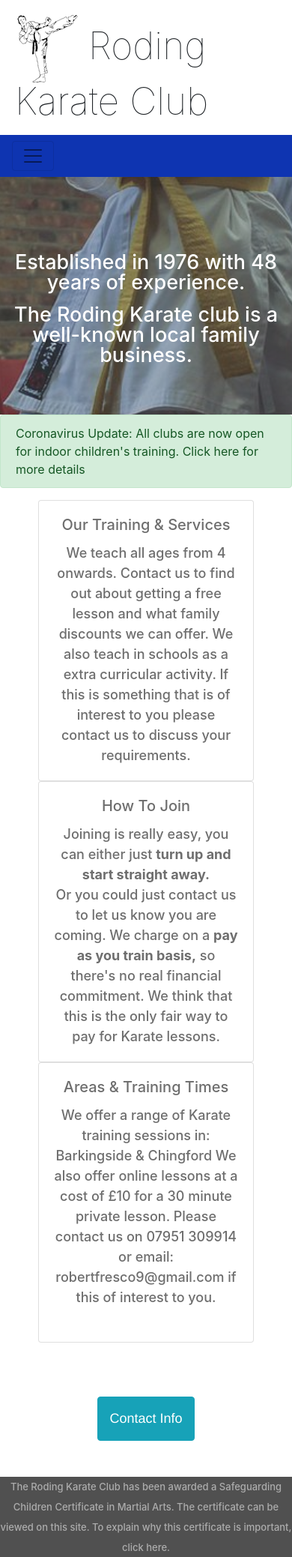
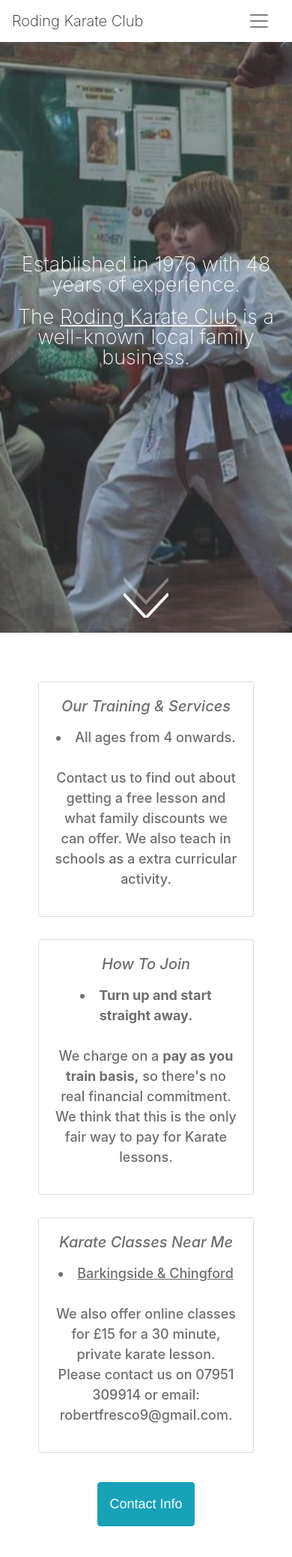
Before and after one commit to harryfresco/rodingkarateclubsite, a PHP site: page /html/index.html in a window 390 px wide. Shown: the top 2077 px of the page at 75% size. Run offline with PHP 8.4, Linux system fonts and the light colour scheme; some libraries are stand-ins or nearby versions.

Commit message:
updated site to nice design

```diff
--- a/css/style.css
+++ b/css/style.css
@@ -1,15 +1,25 @@
+html {
+    scroll-behavior: smooth;
+}
 #topBanner{
     background-color: white;
     padding: 20px;
      font-size: 50px; font-style: normal; font-variant: normal; font-weight: 100; line-height: 50px;
 }
+@media screen and (max-width: 517px) {
 
-body{
-    background-image: url('../img/bg.jpg');
+    #topBanner {
+       font-size: 27px;
+    }
+
+ }
+
+#background{
+    background: url('../img/bg.jpeg');
     background-repeat: no-repeat;
-    width: 100%;
-    background-attachment: fixed;
-  background-size: cover;
+    background-size: auto 100vh;
+z-index: -1;
+background-attachment: fixed;
 
 }
 #link {
@@ -20,15 +30,20 @@ color: white;
 }
 #navvy{
     font-size: 20px; font-style: normal; font-variant: normal; font-weight: 200; line-height: 20px;
-
+    background-color: #6589ff;
 }
-
+@media screen and (max-width: 517px) {
+    #navvy{
+        background-color: white;
+    }
+}
 #intro{
     background-color: rgba(112, 112, 112, 0.329);
     height: 400px;
     padding-top: 100px;
-    padding-bottom: 50px;
-    font-size: 27px; font-style: normal; font-variant: normal; font-weight: 500; line-height: 27px;
+    padding-bottom: 100px;
+    padding-left: 4px;
+    font-size: 27px; font-style: normal; font-variant: normal; font-weight: 200; line-height: 27px;
     color: white;
     height: auto;
 }
@@ -38,6 +53,7 @@ color: white;
     padding-top: 80px;
     font-size: 27px; font-style: normal; font-variant: normal; font-weight: 500; line-height: 27px;
     color: white;
+    padding-left: 4px;
 }
 #introClub>p{
      font-size: 25px; font-style: normal; font-variant: normal; font-weight: 100; line-height: 30px;
@@ -48,6 +64,13 @@ color: white;
 
     font-size: 35px; font-style: normal; font-variant: normal; font-weight: 100; line-height: 35px;
 
+}
+
+#aboutUs>p{
+    font-size: 15px; font-style: normal; font-variant: normal; font-weight: 300; line-height: 25px;
+}
+#aboutUs>h1{
+    font-size: 35px; font-style: normal; font-variant: normal; font-weight: 200; line-height: 40px;
 }
 #opaque{
     background-color: white;
@@ -85,3 +108,118 @@ color: white;
     text-align: center;
     background-color: rgb(80, 80, 80);
 }
+
+.frontCards {
+    padding: 15px;
+}
+
+@media screen and (max-width: 517px) {
+#topCont{
+    display: none;
+    visibility: hidden;
+}
+#link {
+    color: black;
+    }
+    #navbarDropdown{
+        color:black;
+    }
+    .frontPageContainer{
+        padding-top: 50px;
+    }
+    #intro{
+        padding-top: 50px;
+        padding-bottom: 50px;
+        height: calc(100vh - 56px);
+    }
+    .arrows{
+        display: block;
+        visibility: visible;
+    }
+    .centreClass {
+        position: absolute;
+        top: 50%;
+        left: 50%;
+        margin-right: -50%;
+        margin-left: 0;
+        transform: translate(-50%, -50%);
+    }
+#background{
+    background: url('../img/bg crop.jpg');
+    background-repeat: no-repeat;
+    background-size: auto 100vh;
+    background-attachment: fixed;
+}
+}
+
+@media screen and (min-width: 518px) {
+#navBarTitle{
+    display: none;
+    visibility: hidden;
+}
+.centreClass {
+    position:relative;
+    top: 0%;
+    left: 0%;
+    margin-right: 0%;
+    margin-left: 0;
+    transform: translate(0, 0);
+}
+.arrows {
+    display: none;
+    visibility: hidden;
+
+  }
+}
+
+
+
+
+.arrows {
+
+    width: 60px;
+    height: 72px;
+    position: absolute;
+    left: 50%;
+    margin-left: -30px;
+    bottom: 20px;
+  }
+
+  .arrows path {
+    stroke: white;
+    fill: transparent;
+    stroke-width: 4px;
+    animation: arrow 2s infinite;
+    -webkit-animation: arrow 2s infinite;
+  }
+
+  @keyframes arrow
+  {
+  0% {opacity:0}
+  40% {opacity:1}
+  80% {opacity:0}
+  100% {opacity:0}
+  }
+
+  @-webkit-keyframes arrow /*Safari and Chrome*/
+  {
+  0% {opacity:0}
+  40% {opacity:1}
+  80% {opacity:0}
+  100% {opacity:0}
+  }
+
+  .arrows path.a1 {
+    animation-delay:-1s;
+    -webkit-animation-delay:-1s; /* Safari 和 Chrome */
+  }
+
+  .arrows path.a2 {
+    animation-delay:-0.5s;
+    -webkit-animation-delay:-0.5s; /* Safari 和 Chrome */
+  }
+
+  .arrows path.a3 {
+    animation-delay:0s;
+    -webkit-animation-delay:0s; /* Safari 和 Chrome */
+  }
--- a/html/index.html
+++ b/html/index.html
@@ -8,7 +8,9 @@
     <link rel="stylesheet" href="https://cdn.jsdelivr.net/npm/bootstrap@4.5.3/dist/css/bootstrap.min.css" integrity="sha384-TX8t27EcRE3e/ihU7zmQxVncDAy5uIKz4rEkgIXeMed4M0jlfIDPvg6uqKI2xXr2" crossorigin="anonymous">
     <script src="https://code.jquery.com/jquery-1.10.2.js"></script>
     <title>Roding Karate Club</title>
-
+    <meta name="description" content="Karate Classes Near Me. Established in 1976 with 48 years of experience.
+    The Roding Karate club is a well-known local family business. We offer Karate classes in: Barkingside & Chingford.
+    We teach all ages from 4 onwards. We also offer online classes at a cost of £10 for a 30 minute, private karate lesson.">
     <link rel="apple-touch-icon" sizes="180x180" href="/apple-touch-icon.png">
 <link rel="icon" type="image/png" sizes="32x32" href="/favicon-32x32.png">
 <link rel="icon" type="image/png" sizes="16x16" href="/favicon-16x16.png">
@@ -25,7 +27,7 @@
 </head>
 <body>
 
-
+  <div id="background">
   <div id="nav-placeholder">
 
   </div>
@@ -38,6 +40,7 @@
 
 
       <div id="intro" class="text-center">
+        <span class="centreClass">
         <p>Established in 1976 with <span id="years-since"></span> years of experience.</p>
         <script>
                // Get the current year
@@ -49,17 +52,25 @@
             document.getElementById('years-since').textContent = yearsSince;
         </script>
 
-        <p>The Roding Karate club is a well-known local family business.</p>
+        <p>The <a href="about.html" style="text-decoration: underline; color: white;">Roding Karate Club</a> is a well-known local family business.</p></span>
+
       </div>
+      <a href="#mainSubject">
+        <svg class="arrows" >
+        <path class="a1" d="M0 0 L30 32 L60 0"></path>
+        <path class="a2" d="M0 20 L30 52 L60 20"></path>
+        <path class="a3" d="M0 40 L30 72 L60 40"></path>
+      </svg>
+      </a>
 
       <div id="opaque">
-        <a href="" data-toggle="modal" data-target="#exampleModal">
+<!--         <a href="" data-toggle="modal" data-target="#exampleModal">
           <div class="alert alert-success" role="alert">
             Coronavirus Update: All clubs are now open for indoor children's training. Click here for more details
           </div>
-</a>
+</a> -->
 
-          <div class="modal fade" id="exampleModal" tabindex="-1" aria-labelledby="exampleModalLabel" aria-hidden="true">
+<!--           <div class="modal fade" id="exampleModal" tabindex="-1" aria-labelledby="exampleModalLabel" aria-hidden="true">
             <div class="modal-dialog">
               <div class="modal-content">
                 <div class="modal-header">
@@ -83,30 +94,30 @@
                 </div>
               </div>
             </div>
-          </div>
+          </div> -->
 
-      <div class="container">
+      <div class="container frontPageContainer" id="mainSubject">
         <div class="row justify-content-center">
-          <div class="col-3-sm">
+          <div class="col-3-sm frontCards">
 
             <div class="card" style="width: 18rem;">
               <div class="card-body">
-                <h5 class="card-title">Our Training & Services</h5>
-                <p class="card-text">We teach all ages from 4 onwards. Contact us to find out about getting a free lesson and what family discounts we can offer. We also teach in schools as a extra curricular activity. If this is something that is of interest to you please contact us to discuss your requirements.</p>
+                <h5 class="card-title" style="font-style: italic;">Our Training & Services</h5>
+                <p class="card-text"><li>All ages from 4 onwards.</li><br>Contact us to find out about getting a free lesson and what family discounts we can offer. We also teach in schools as a extra curricular activity. </p>
 
               </div>
             </div>
 
           </div>
 
-          <div class="col-3-sm offset-sm-1">
+          <div class="col-3-sm frontCards">
 
                 <div class="card" style="width: 18rem;">
                   <div class="card-body">
-                    <h5 class="card-title">How To Join</h5>
-                    <p class="card-text">Joining is really easy, you can either just
-                      <b>turn up and start straight away.</b>
-                      <br>Or you could just contact us to let us know you are coming. We charge on a
+                    <h5 class="card-title" style="font-style: italic;">How To Join</h5>
+                    <p class="card-text"><li>
+                      <b>Turn up and start straight away.</b> </li>
+                     <br>We charge on a
                       <b>pay as you train basis,</b> so there's no real financial commitment.
                       We think that this is the only fair way to pay for Karate lessons. </p>
 
@@ -114,19 +125,19 @@
                 </div>
 
               </div>
-          <div class="col-3-sm offset-sm-1">
+          <div class="col-3-sm  frontCards">
             <a href="allClubs.html" class='cards'>
-            <div class="card" style="width: 18rem; padding-bottom: 26px;">
+            <div class="card" style="width: 18rem;">
               <div class="card-body">
-                <h5 class="card-title">Areas & Training Times</h5>
-                <p class="card-text">We offer a range of Karate training sessions in: Barkingside & Chingford
-                  We also offer online lessons at a cost of £10 for a 30 minute private lesson. Please contact us on 07951 309914 or email: robertfresco9@gmail.com if this of interest to you.</p>
+                <h5 class="card-title "style="font-style: italic;">Karate Classes Near Me</h5>
+                <p class="card-text"><li><span style="text-decoration: underline;">Barkingside & Chingford</span> </li><br>
+                  We also offer online classes for £15 for a 30 minute, private karate lesson. Please contact us on 07951 309914 or email: robertfresco9@gmail.com.</p>
               </div>
             </div>
             </a>
           </div>
         </div>
-        <br><br>
+
       <br>
         <div class="row justify-content-center">
         <div class="col-3-sm">
@@ -172,7 +183,7 @@
         $("#footer-placeholder").load("footer.html");
 
     </script>
-
+</div>
       <script src="https://code.jquery.com/jquery-3.5.1.slim.min.js" integrity="sha384-DfXdz2htPH0lsSSs5nCTpuj/zy4C+OGpamoFVy38MVBnE+IbbVYUew+OrCXaRkfj" crossorigin="anonymous"></script>
       <script src="https://cdn.jsdelivr.net/npm/bootstrap@4.5.3/dist/js/bootstrap.bundle.min.js" integrity="sha384-ho+j7jyWK8fNQe+A12Hb8AhRq26LrZ/JpcUGGOn+Y7RsweNrtN/tE3MoK7ZeZDyx" crossorigin="anonymous"></script>
 </body>
--- a/html/nav.html
+++ b/html/nav.html
@@ -2,16 +2,16 @@
   <div class="container" id="topCont">
   <div class="row">
     <div id="topBanner" class="offset-md-2">
-        <img src="../img/logo.png">
+        <img src="../img/logo.png" class="navLogo">
           Roding Karate Club
     </div>
   </div>
 </div>
 </div>
 
-<nav class="navbar navbar-expand-lg navbar-light sticky-top" id="navvy" style="background-color: #0e34b1;">
-
-    <button class="navbar-toggler" type="button" data-toggle="collapse" data-target="#navbarSupportedContent" aria-controls="navbarSupportedContent" aria-expanded="false" aria-label="Toggle navigation">
+<nav class="navbar navbar-expand-lg navbar-light sticky-top" id="navvy">
+<span id="navBarTitle">Roding Karate Club</span>
+    <button class="navbar-toggler" type="button" data-toggle="collapse" data-target="#navbarSupportedContent" aria-controls="navbarSupportedContent" aria-expanded="false" aria-label="Toggle navigation" style="border-color: rgba(0, 0, 0, 0);">
       <span class="navbar-toggler-icon "></span>
     </button>
 
@@ -21,11 +21,12 @@
           <a class="nav-link" id="link" href="index.html">Home <span class="sr-only">(current)</span></a>
         </li>
         <li class="nav-item">
+          <a class="nav-link" id="link" href="about.html">About</a>
+        </li>
+        <li class="nav-item">
           <a class="nav-link" id="link" href="review.html">Reviews</a>
         </li>
-        <li class="nav-item">
-          <a class="nav-link" id="link" href="newsletter.html">Newsletter</a>
-        </li>
+
 
         <li class="nav-item dropdown">
           <a class="nav-link dropdown-toggle" href="#" id="navbarDropdown" role="button" data-toggle="dropdown" aria-haspopup="true" aria-expanded="false">
@@ -56,7 +57,7 @@
           </a>
           <div class="dropdown-menu" aria-labelledby="navbarDropdown">
 
-            <a class="dropdown-item" href="about.html">About & Contact</a>
+            <a class="dropdown-item" href="newsletter.html">Newsletter</a>
             <a class="dropdown-item" href="charity.html">Charity Events</a>
 
               <a class="dropdown-item" href="gallery.html">Gallery</a>
```
Also changed, not shown: html/about.html (+24 -39 lines), html/allClubs.html (+4 -4 lines), img/bg crop.jpg (added), img/bg long.jpg (added), img/bg.jpeg (added), img/bg.jpg (deleted), 2 other files.
